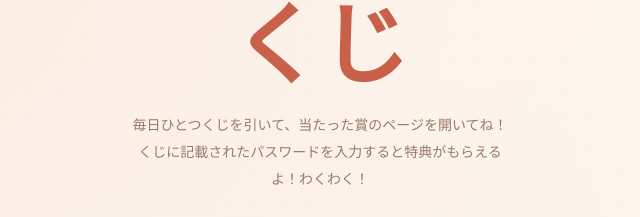
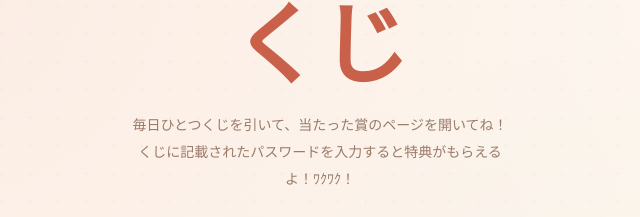
Before and after one commit to yuyu-511/ouchi-kuji, a plain HTML site: page index.html in a window 1280 px wide. Shown: the part 288-505 px from the top of the page, 320-960 px from the left. Drawn offline with Linux system fonts and the light colour scheme; a web font is replaced by a local one.

Commit message:
fix: 半角カナ変換

```diff
--- a/index.html
+++ b/index.html
@@ -23,7 +23,7 @@
       <h1 class="fade-up">おうち<br><span class="accent-word">くじ</span></h1>
       <p class="subtitle fade-up">
         毎日ひとつくじを引いて、当たった賞のページを開いてね！<br>
-        くじに記載されたパスワードを入力すると特典がもらえるよ！わくわく！
+        くじに記載されたパスワードを入力すると特典がもらえるよ！ﾜｸﾜｸ！
       </p>
       <div class="deco-divider fade-up">· · ·</div>
     </section>
```
